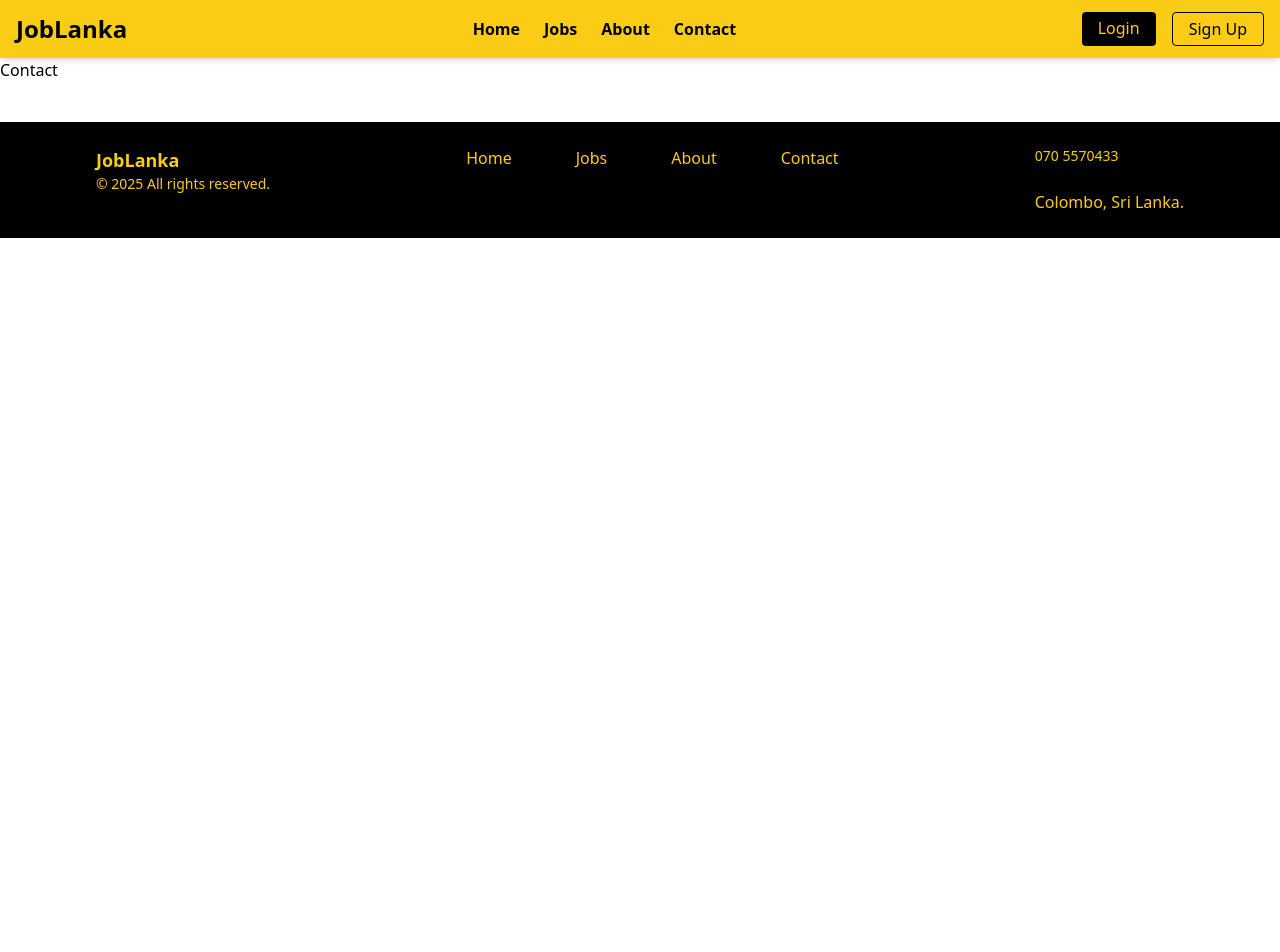
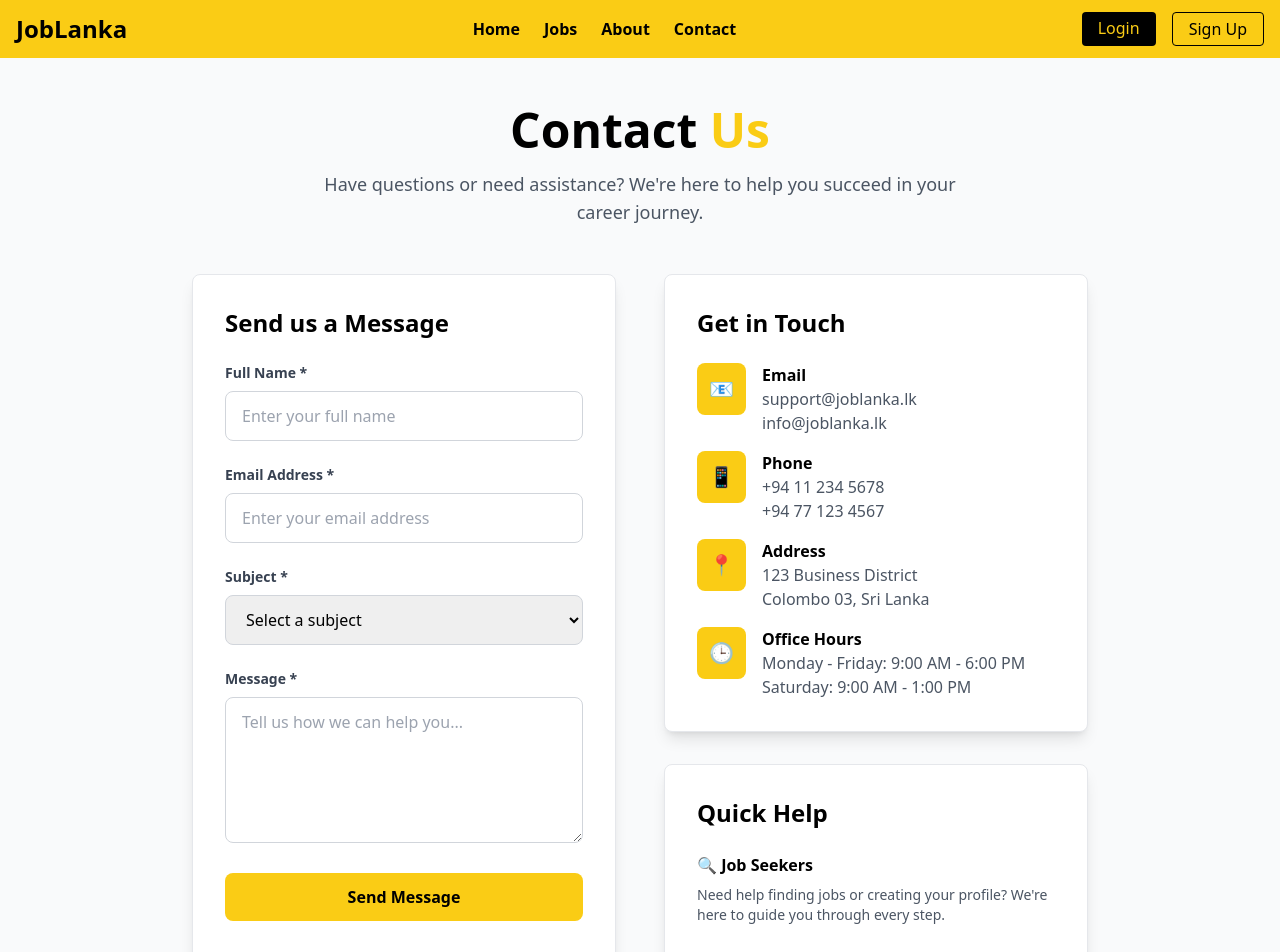
Before and after one commit to dlshn/JobLanka, a React (Create React App) app in the folder front-end/: page /contact in a window 1280 px wide. Shown: the top 952 px of the page. Before the commit the page ends 800 px from the top, so only its background shows below. Built offline with nearby package versions, Linux system fonts and the light colour scheme.

Commit message:
Contact page complete

```diff
--- a/front-end/src/Pages/Contact.jsx
+++ b/front-end/src/Pages/Contact.jsx
@@ -1,9 +1,208 @@
-import React from 'react'
+import React, { useState } from "react";
 
 const Contact = () => {
+  const [formData, setFormData] = useState({
+    name: '',
+    email: '',
+    subject: '',
+    message: ''
+  });
+
+  const handleChange = (e) => {
+    setFormData({
+      ...formData,
+      [e.target.name]: e.target.value
+    });
+  };
+
+  const handleSubmit = () => {
+    // Handle form submission here
+    if (formData.name && formData.email && formData.subject && formData.message) {
+      alert('Thank you for your message! We\'ll get back to you soon.');
+      setFormData({ name: '', email: '', subject: '', message: '' });
+    } else {
+      alert('Please fill in all required fields.');
+    }
+  };
+
   return (
-    <div>Contact</div>
-  )
-}
+    <div className="min-h-screen bg-gray-50 py-12 px-6">
+      <div className="max-w-4xl mx-auto">
+        {/* Header */}
+        <div className="text-center mb-12">
+          <h1 className="text-4xl md:text-5xl font-bold text-black mb-4">
+            Contact <span className="text-yellow-400">Us</span>
+          </h1>
+          <p className="text-lg text-gray-600 max-w-2xl mx-auto">
+            Have questions or need assistance? We're here to help you succeed in your career journey.
+          </p>
+        </div>
 
-export default Contact
+        <div className="grid md:grid-cols-2 gap-12">
+          {/* Contact Form */}
+          <div className="bg-white rounded-lg shadow-lg p-8 border border-gray-200">
+            <h2 className="text-2xl font-bold text-black mb-6">Send us a Message</h2>
+
+            <div className="space-y-6">
+              <div>
+                <label className="block text-sm font-semibold text-gray-700 mb-2">
+                  Full Name *
+                </label>
+                <input
+                  type="text"
+                  name="name"
+                  value={formData.name}
+                  onChange={handleChange}
+                  className="w-full px-4 py-3 border border-gray-300 rounded-lg focus:ring-2 focus:ring-yellow-400 focus:border-yellow-400 outline-none transition-all duration-200"
+                  placeholder="Enter your full name"
+                />
+              </div>
+
+              <div>
+                <label className="block text-sm font-semibold text-gray-700 mb-2">
+                  Email Address *
+                </label>
+                <input
+                  type="email"
+                  name="email"
+                  value={formData.email}
+                  onChange={handleChange}
+                  className="w-full px-4 py-3 border border-gray-300 rounded-lg focus:ring-2 focus:ring-yellow-400 focus:border-yellow-400 outline-none transition-all duration-200"
+                  placeholder="Enter your email address"
+                />
+              </div>
+
+              <div>
+                <label className="block text-sm font-semibold text-gray-700 mb-2">
+                  Subject *
+                </label>
+                <select
+                  name="subject"
+                  value={formData.subject}
+                  onChange={handleChange}
+                  className="w-full px-4 py-3 border border-gray-300 rounded-lg focus:ring-2 focus:ring-yellow-400 focus:border-yellow-400 outline-none transition-all duration-200"
+                >
+                  <option value="">Select a subject</option>
+                  <option value="job-search">Job Search Help</option>
+                  <option value="employer">Employer Services</option>
+                  <option value="technical">Technical Support</option>
+                  <option value="feedback">Feedback</option>
+                  <option value="other">Other</option>
+                </select>
+              </div>
+
+              <div>
+                <label className="block text-sm font-semibold text-gray-700 mb-2">
+                  Message *
+                </label>
+                <textarea
+                  name="message"
+                  value={formData.message}
+                  onChange={handleChange}
+                  rows="5"
+                  className="w-full px-4 py-3 border border-gray-300 rounded-lg focus:ring-2 focus:ring-yellow-400 focus:border-yellow-400 outline-none transition-all duration-200 resize-vertical"
+                  placeholder="Tell us how we can help you..."
+                ></textarea>
+              </div>
+
+              <button
+                onClick={handleSubmit}
+                className="w-full bg-yellow-400 text-black py-3 px-6 rounded-lg font-semibold hover:bg-yellow-500 transition-all duration-200 hover:shadow-lg transform hover:scale-105"
+              >
+                Send Message
+              </button>
+            </div>
+          </div>
+
+          {/* Contact Information */}
+          <div className="space-y-8">
+            {/* Contact Details */}
+            <div className="bg-white rounded-lg shadow-lg p-8 border border-gray-200">
+              <h2 className="text-2xl font-bold text-black mb-6">Get in Touch</h2>
+
+              <div className="space-y-4">
+                <div className="flex items-start space-x-4">
+                  <div className="bg-yellow-400 p-3 rounded-lg">
+                    <span className="text-xl">📧</span>
+                  </div>
+                  <div>
+                    <h3 className="font-semibold text-black">Email</h3>
+                    <p className="text-gray-600">support@joblanka.lk</p>
+                    <p className="text-gray-600">info@joblanka.lk</p>
+                  </div>
+                </div>
+
+                <div className="flex items-start space-x-4">
+                  <div className="bg-yellow-400 p-3 rounded-lg">
+                    <span className="text-xl">📱</span>
+                  </div>
+                  <div>
+                    <h3 className="font-semibold text-black">Phone</h3>
+                    <p className="text-gray-600">+94 11 234 5678</p>
+                    <p className="text-gray-600">+94 77 123 4567</p>
+                  </div>
+                </div>
+
+                <div className="flex items-start space-x-4">
+                  <div className="bg-yellow-400 p-3 rounded-lg">
+                    <span className="text-xl">📍</span>
+                  </div>
+                  <div>
+                    <h3 className="font-semibold text-black">Address</h3>
+                    <p className="text-gray-600">
+                      123 Business District<br />
+                      Colombo 03, Sri Lanka
+                    </p>
+                  </div>
+                </div>
+
+                <div className="flex items-start space-x-4">
+                  <div className="bg-yellow-400 p-3 rounded-lg">
+                    <span className="text-xl">🕒</span>
+                  </div>
+                  <div>
+                    <h3 className="font-semibold text-black">Office Hours</h3>
+                    <p className="text-gray-600">
+                      Monday - Friday: 9:00 AM - 6:00 PM<br />
+                      Saturday: 9:00 AM - 1:00 PM
+                    </p>
+                  </div>
+                </div>
+              </div>
+            </div>
+
+            {/* FAQ Section */}
+            <div className="bg-white rounded-lg shadow-lg p-8 border border-gray-200">
+              <h2 className="text-2xl font-bold text-black mb-6">Quick Help</h2>
+
+              <div className="space-y-6">
+                <div>
+                  <h3 className="font-semibold text-black mb-2">🔍 Job Seekers</h3>
+                  <p className="text-gray-600 text-sm">
+                    Need help finding jobs or creating your profile? We're here to guide you through every step.
+                  </p>
+                </div>
+
+                <div>
+                  <h3 className="font-semibold text-black mb-2">🏢 Employers</h3>
+                  <p className="text-gray-600 text-sm">
+                    Looking to post jobs or find talent? Contact us for premium employer services.
+                  </p>
+                </div>
+
+                <div>
+                  <h3 className="font-semibold text-black mb-2">⚡ Technical Issues</h3>
+                  <p className="text-gray-600 text-sm">
+                    Experiencing problems with the website? Our technical team is ready to help.
+                  </p>
+                </div>
+              </div>
+            </div>
+          </div>
+        </div>
+      </div>
+    </div>
+  );
+};
+
+export default Contact;
```
